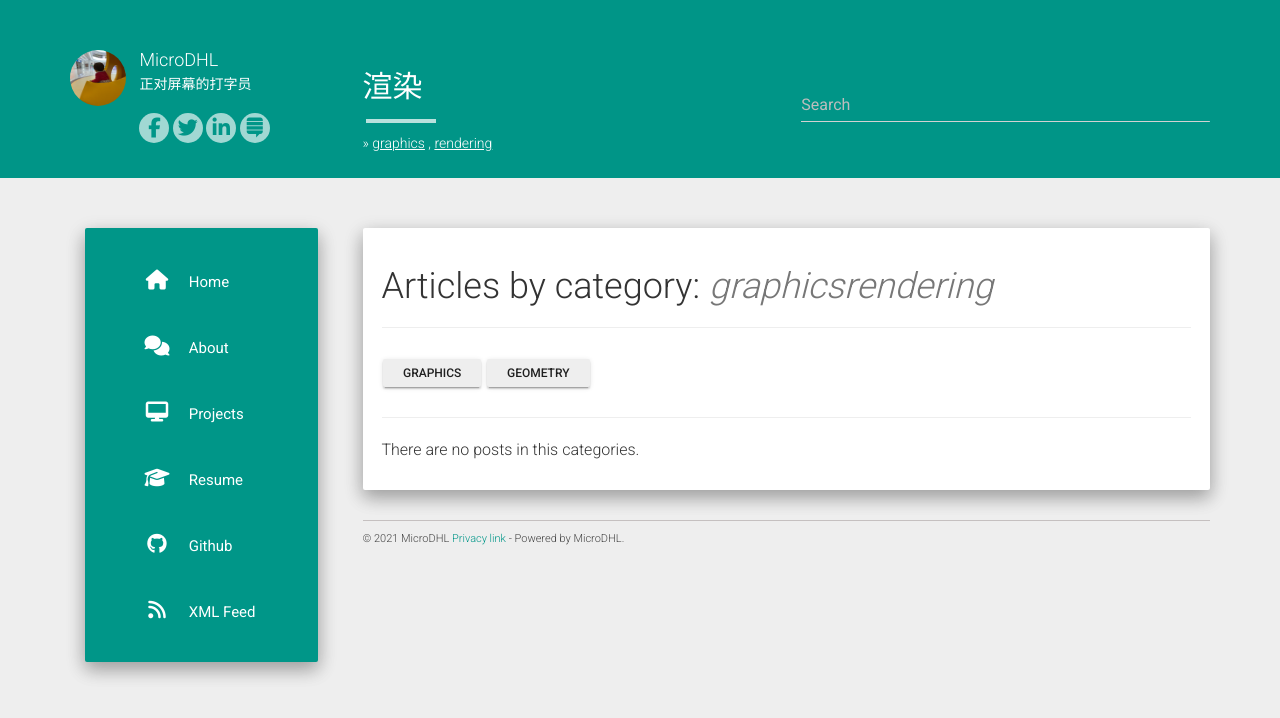
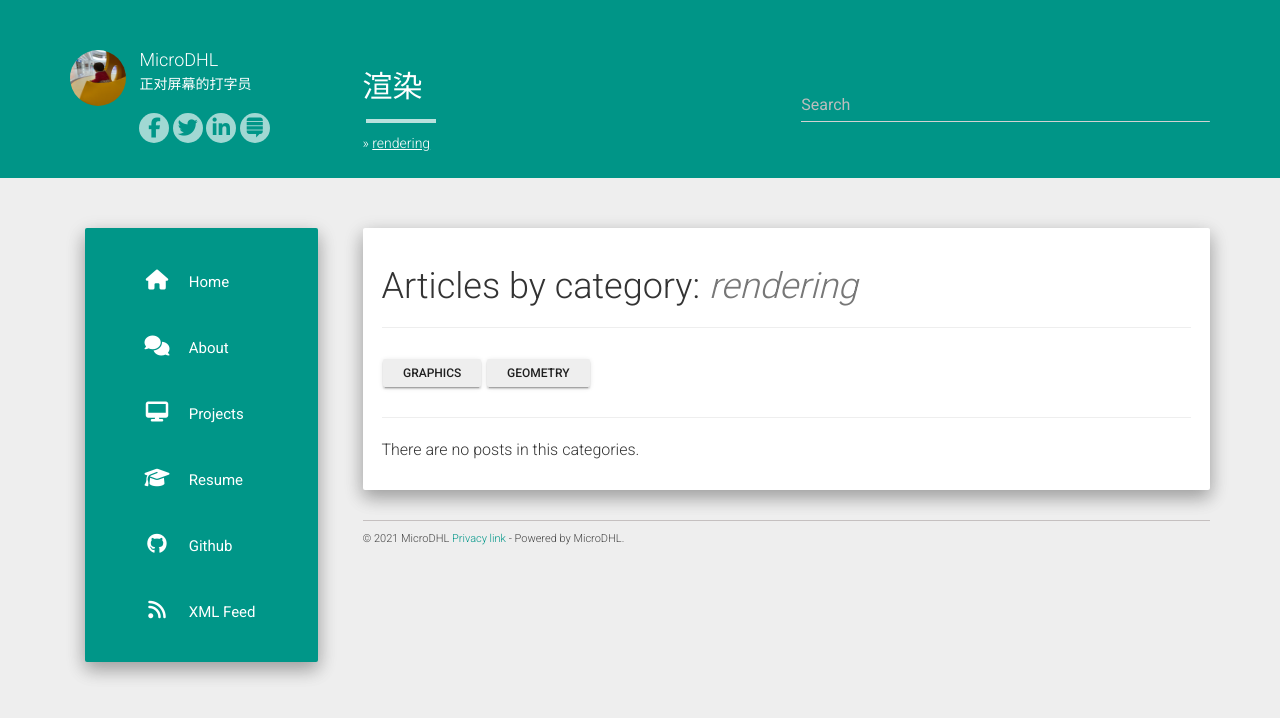
Before and after one commit to microqq/hl, a Jekyll site: the page built from category/rendering.md, in a window 1280 px wide. Shown: the top 718 px of the page. Built offline with Jekyll 4.4.1, drawn with Linux system fonts in a browser that asks for light colours; nearby versions of some CDN libraries.

```diff
--- a/category/rendering.md
+++ b/category/rendering.md
@@ -1,8 +1,6 @@
 ---
 layout: posts_by_category
-categories:
-- graphics
-- rendering
+categories: rendering
 title: 渲染
 permalink: /category/graphics/rendering
 ---
```
Also changed, not shown: category/geometry.md (renamed from category/graphics/geometry/geometry.md, +1 -3 lines).
